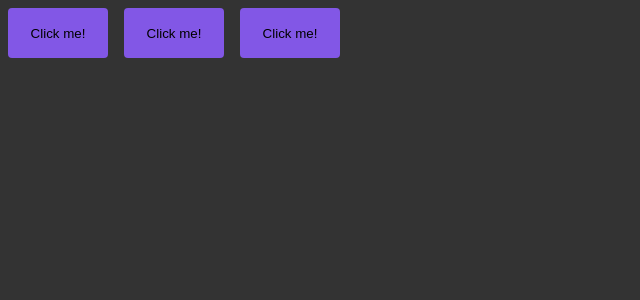
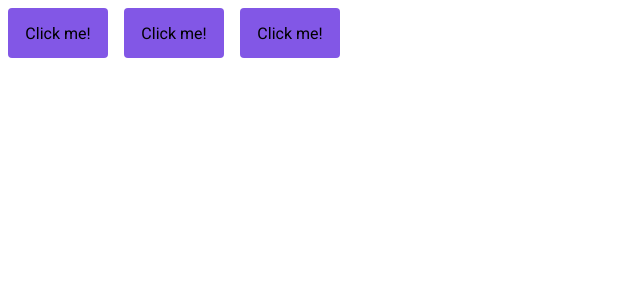
Before and after one commit to CaioCesarPS/ignite-clock-ts, a React (Vite) app: page / in a window 1280 px wide. Shown: the top 300 px of the page, without its empty margins (0-640 px from the left). Built offline with nearby package versions, Linux system fonts and the light colour scheme.

Commit message:
feat: add global styles to html elements

```diff
--- a/src/styles/global.ts
+++ b/src/styles/global.ts
@@ -7,8 +7,19 @@
     box-sizing: border-box;
   }
 
+  :focus {
+    outline: none;
+    box-shadow: 0 0 0 2px ${(props) => props.theme['green-500']};
+  }
+
   body {
-    background-color: #333;
-    color: #FFF
+    background-color: ${(props) => props.theme['gray-900']};
+    color: ${(props) => props.theme['gray-300']};
   }
-`
+
+  body, input, textarea, button {
+    font-family: 'Roboto', sans-serif;
+    font-weight: 400;
+    font-size: 1rem;
+  }
+`;
```
